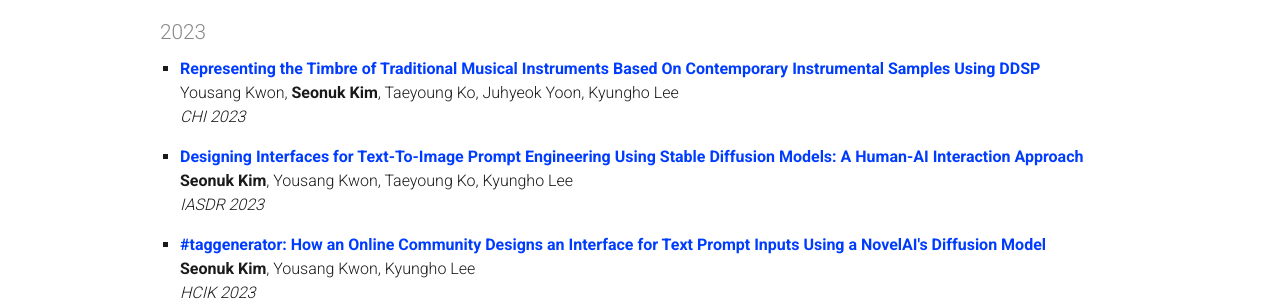
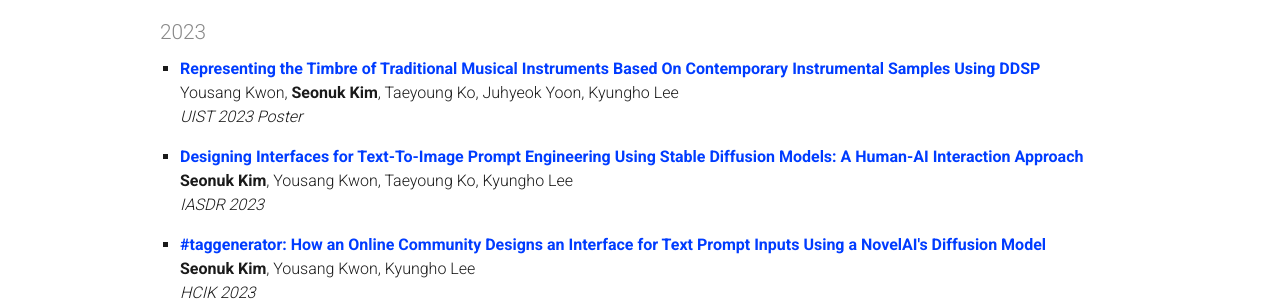
Before and after one commit to seonukkim/seonukkim.github.io, a Jekyll site: the page built from publications.md, in a window 1280 px wide. Shown: the part 298-599 px from the top of the page. Built offline with Jekyll 4.4.1, drawn with Linux system fonts in a browser that asks for light colours.

Commit message:
fix: conference name

```diff
--- a/_data/publications.yml
+++ b/_data/publications.yml
@@ -15,7 +15,7 @@
 
   - title: "Representing the Timbre of Traditional Musical Instruments Based On Contemporary Instrumental Samples Using DDSP"
     author: "Yousang Kwon, __Seonuk Kim__, Taeyoung Ko, Juhyeok Yoon, Kyungho Lee"
-    venue: "CHI 2023"
+    venue: "UIST 2023 Poster"
     year: 2023
     topics:
       - international
```
